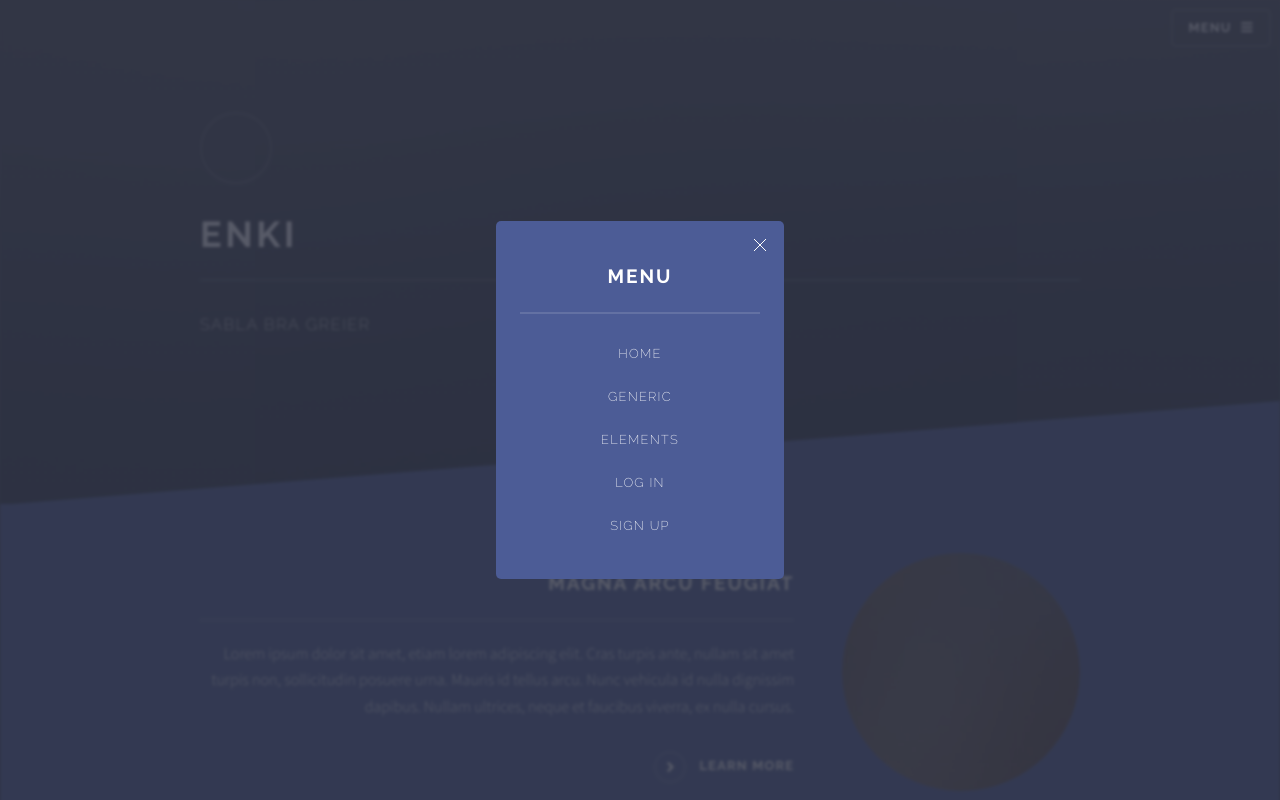
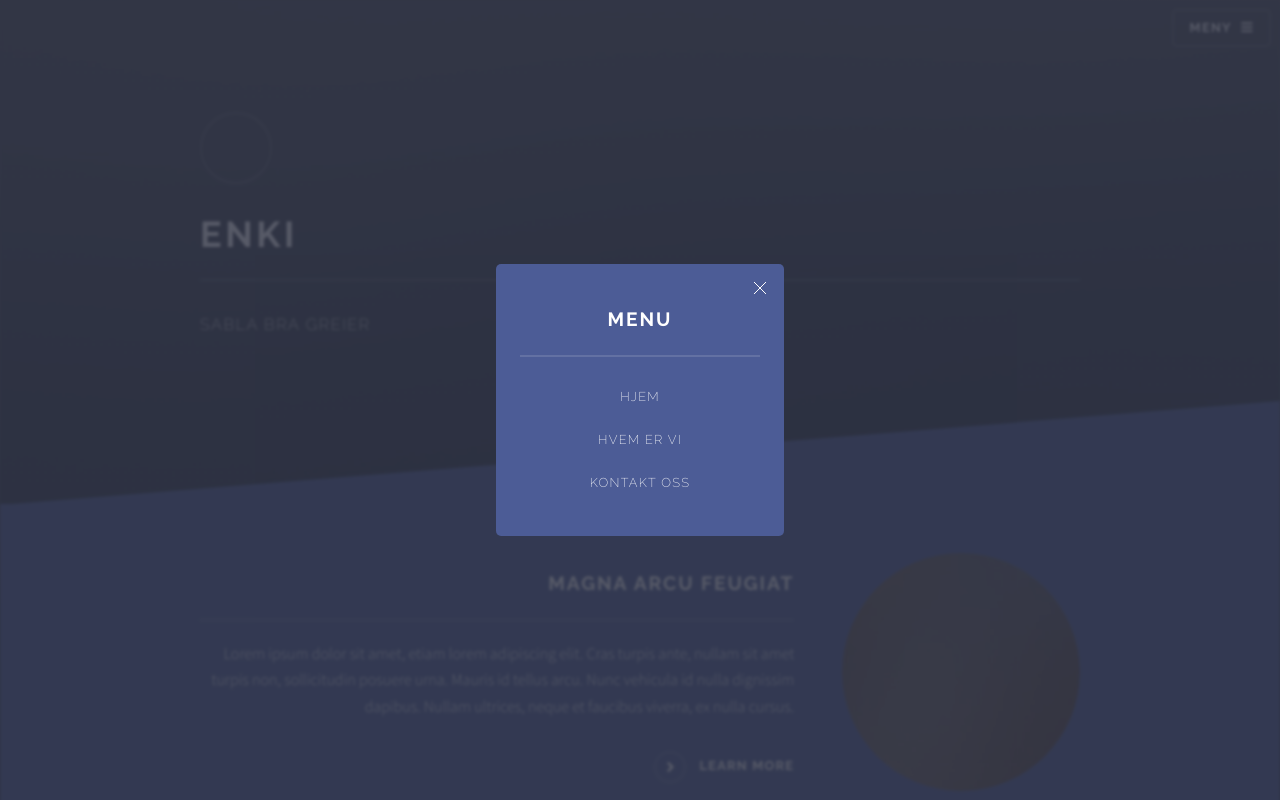
Before and after one commit to Daudaren/enki-webapp, a Flask app: page / in a window 1280 px wide, after a click on "MENY". Run offline with Flask 3, Linux system fonts and the light colour scheme.

Commit message:
Småjusteringer

```diff
--- a/src/app.py
+++ b/src/app.py
@@ -1,11 +1,12 @@
+from flask import Flask, render_template
 
-from flask import Flask, render_template
 app = Flask(__name__)
 
 
 @app.route('/')
 def home():
     return render_template('index.html')
+
 
 @app.route('/generic.html')
 def generic():
@@ -17,5 +18,10 @@ def elements():
     return render_template('elements.html')
 
 
+@app.route('/index.html')
+def index():
+    return render_template('index.html')
+
+
 if __name__ == "__main__":
     app.run(host='0.0.0.0', port=5000, debug=True)
--- a/src/templates/index.html
+++ b/src/templates/index.html
@@ -6,7 +6,7 @@
 -->
 <html>
 	<head>
-		<title>Solid State by HTML5 UP</title>
+		<title>Enki - Home</title>
 		<meta charset="utf-8" />
 		<meta name="viewport" content="width=device-width, initial-scale=1, user-scalable=no" />
 		<link rel="stylesheet" href="static/css/main.css" />
@@ -21,7 +21,7 @@
 					<header id="header" class="alt">
 						<h1><a href="index.html">Enki</a></h1>
 						<nav>
-							<a href="#menu">Menu</a>
+							<a href="#menu">Meny</a>
 						</nav>
 					</header>
 
@@ -30,11 +30,9 @@
 					<div class="inner">
 						<h2>Menu</h2>
 						<ul class="links">
-								<li><a href="index.html">Home</a></li>
-								<li><a href="generic.html">Generic</a></li>
-								<li><a href="elements.html">Elements</a></li>
-								<li><a href="#">Log In</a></li>
-								<li><a href="#">Sign Up</a></li>
+							<li><a href="index.html">Hjem</a></li>
+							<li><a href="elements.html">Hvem er vi</a></li>
+							<li><a href="generic.html">Kontakt oss</a></li>
 						</ul>
 						<a href="#" class="close">Close</a>
 					</div>
@@ -43,7 +41,7 @@
 				<!-- Banner -->
 					<section id="banner">
 						<div class="inner">
-							<div class="logo"><span class="icon fa-wave-square"></span></div>
+							<div class="logo"> <span class="icon fa-wave-square"></span></div> <!-- <img src="static/img/pic01.jpg" alt=""/></div>-->
 							<h2>Enki</h2>
 							<p>Sabla bra greier</a></p>
 						</div>
```
Also changed, not shown: src/templates/elements.html (+6 -8 lines), src/templates/generic.html (+6 -8 lines). Lines whose indentation alone changed are shown as unchanged.
